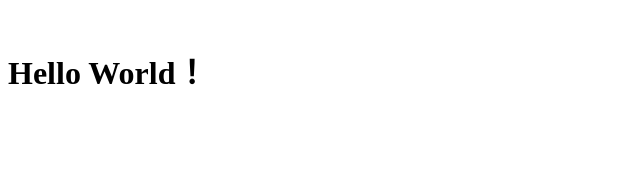
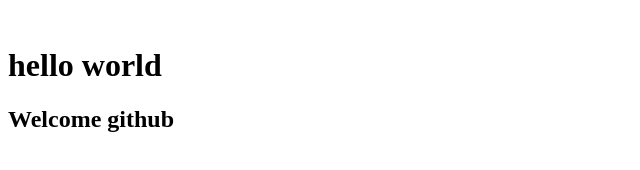
Before and after one commit to riorioo/github_st, a plain HTML site: page index.html in a window 1280 px wide. Shown: the whole page, without its empty margins (0-640 px from the left). Drawn offline with Linux system fonts and the light colour scheme.

Commit message:
add h2tag

```diff
--- a/index.html
+++ b/index.html
@@ -7,6 +7,7 @@
 
 <body>
 <!-- 画面に表示されるエリアの開始 -->
-<h1>Hello World！</h1>
+<h1>hello world</h1>
+<h2>Welcome github</h2>
 </body><!-- 画面に表示されるエリアの終了 -->
 </html>
```
